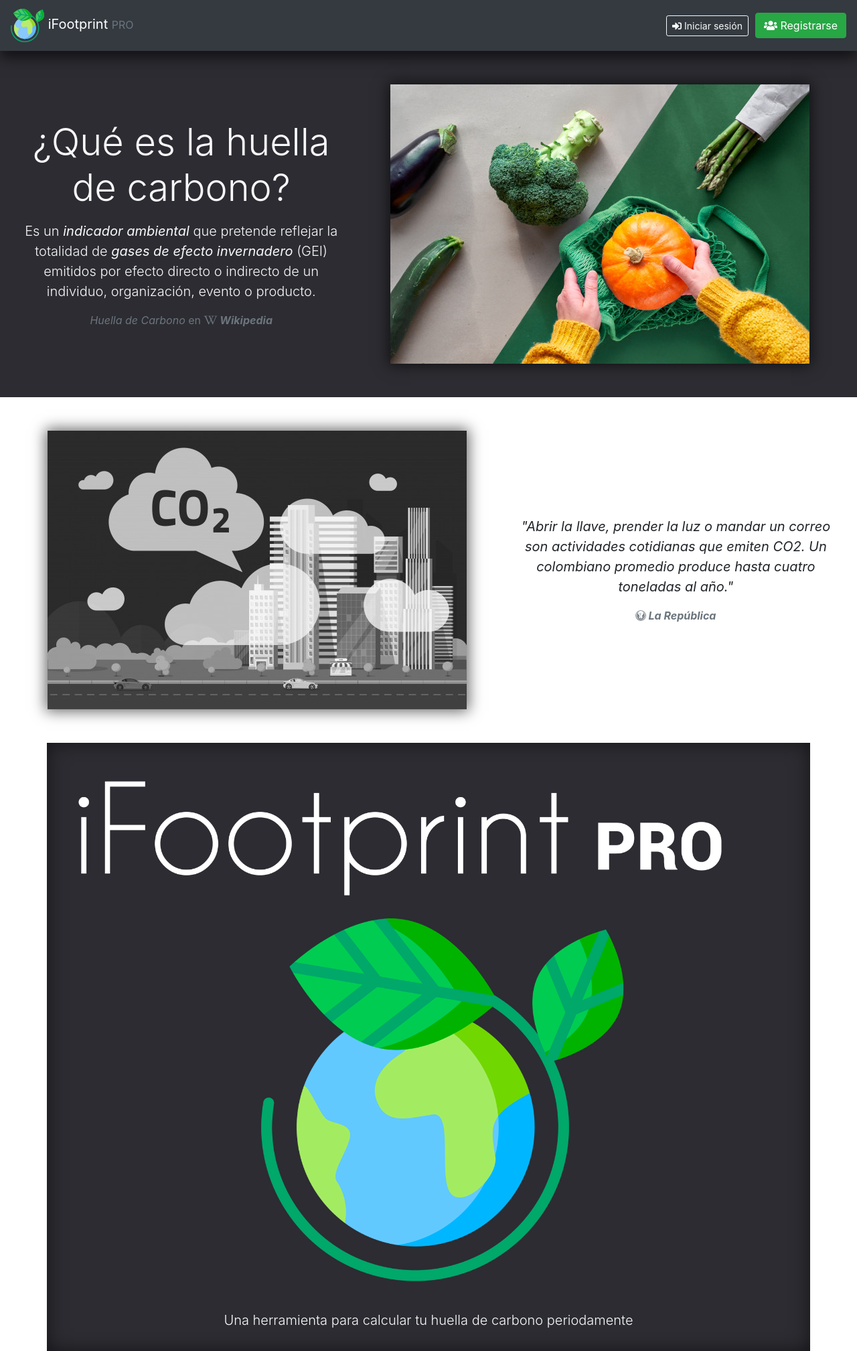
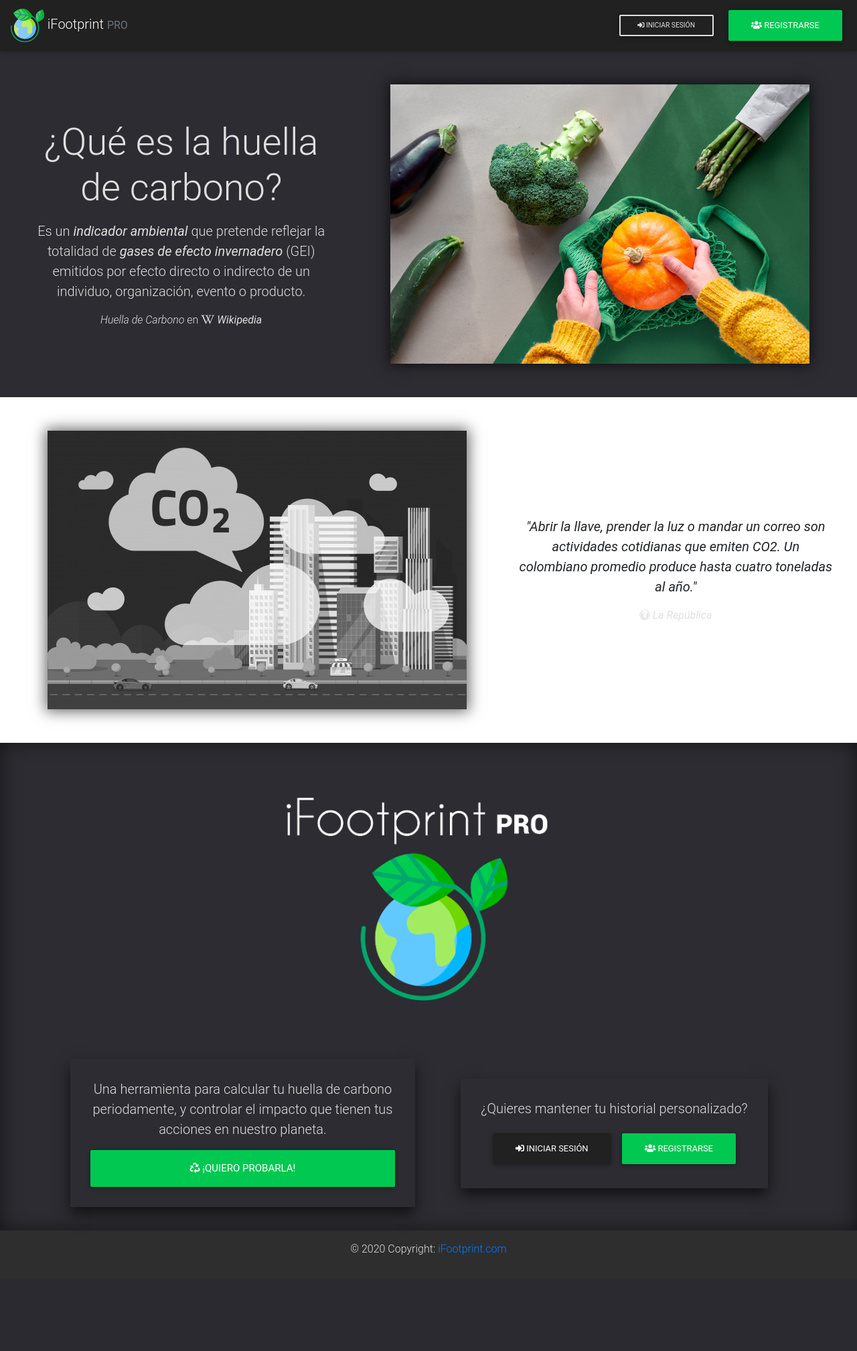
Before and after one commit to iRetray/HuellaDeCarbono, a PHP site: page / in a window 1280 px wide. Shown: the whole page at 67% size. After the commit the page ends 1873 px from the top, so only its background shows below. Run offline with PHP 8.4, Linux system fonts and the light colour scheme; some libraries are stand-ins or nearby versions.

Commit message:
Terminado index

```diff
--- a/paginaWeb/css/estilos.css
+++ b/paginaWeb/css/estilos.css
@@ -1,5 +1,9 @@
 ::-webkit-scrollbar {
     display: none;
+}
+
+.logoFoto {
+    background-color: aqua;
 }
 
 .separadoLeft {
@@ -24,6 +28,7 @@
     -webkit-box-shadow: inset 0px 0px 29px 0px rgba(0,0,0,0.54);
 -moz-box-shadow: inset 0px 0px 29px 0px rgba(0,0,0,0.54);
 box-shadow: inset 0px 0px 29px 0px rgba(0,0,0,0.54);
+
 }
 
 .textoCentral {
--- /dev/null
+++ b/paginaWeb/css/estilosPack2.css
@@ -0,0 +1,48 @@
+.generalVertical {
+    display: grid;
+    grid-template-rows: auto auto;
+    grid-template-columns: 1fr 1fr;
+    grid-template-areas:
+        "imagen imagen"
+        "texto1 texto2";
+}
+.generalVertical .imagenV {
+    grid-area: imagen;
+    max-width: 450px;
+    margin: auto;
+}
+.generalVertical .textoV1 {
+    grid-area: texto1;
+}
+.generalVertical .textoV2 {
+    grid-area: texto2;
+}
+
+.banners {
+    -webkit-box-shadow: 0px 10px 20px 0px rgba(0,0,0,0.6);
+    -moz-box-shadow: 0px 10px 20px 0px rgba(0,0,0,0.6);
+    box-shadow: 0px 10px 20px 0px rgba(0,0,0,0.6);
+    padding: 30px;
+}
+
+.imgCentrale {
+    margin-top: 50px;
+    margin-bottom: 50px;
+}
+
+.footerer {
+    background-color: #191919;
+}
+
+/* Configuración para el responsive movil */
+@media screen and (max-width: 800px){
+    .generalVertical {
+        display: grid;
+        grid-template-rows: auto auto auto;
+        grid-template-columns: 65fr 45fr;
+        grid-template-areas:
+            "imagen imagen"
+            "texto1 texto1"
+            "texto2 texto2";
+    }
+}
--- a/paginaWeb/index.html
+++ b/paginaWeb/index.html
@@ -6,8 +6,10 @@
 	<meta name="viewport" content="width=device-width, user-scalable=no, initial-scale=1.0, maximum-scale=1.0, minimum-scale=1.0">
 	<link rel="stylesheet" type="text/css" href="css/bootstrap.css">
 	<link rel="stylesheet" type="text/css" href="css/estilos.css">
+	<link rel="stylesheet" type="text/css" href="css/estilosPack2.css">
 	<script type="text/javascript" src="js/bootstrap.js"></script>
 	<script type="text/javascript" src="js/jquery-3.4.1.min.js"></script>
+	<link href="https://cdnjs.cloudflare.com/ajax/libs/mdbootstrap/4.18.0/css/mdb.min.css" rel="stylesheet">
 	<link rel="stylesheet" href="https://use.fontawesome.com/releases/v5.13.0/css/all.css" integrity="sha384-Bfad6CLCknfcloXFOyFnlgtENryhrpZCe29RTifKEixXQZ38WheV+i/6YWSzkz3V" crossorigin="anonymous">
 </head>
 <body>
@@ -61,12 +63,39 @@
 	</div>
 </div>
 
-<div class="container sombraInterna gris">
-	<center>
-		<img src="svg/logoFootBlanco.png" class="img-fluid">
-		<p class="lead text-light">Una herramienta para calcular tu huella de carbono periodamente</p>
-	</center>
+<div class="container-fluid sombraInterna gris">
+	<div class="generalVertical container">
+		<div class="imagenV">
+				<div>
+					<img src="svg/logoFootBlanco.png" class="img-fluid imgCentrale">
+				</div>
+		</div>
+		<div class="textoV1 textoCentral">
+			<div class="banners">
+				<center>
+					<p class="lead text-light">Una herramienta para calcular tu huella de carbono periodamente, y controlar el impacto que tienen tus acciones en nuestro planeta.</p>
+					<button type="button" class="btn btn-success btn-lg btn-block"><i class="fas fa-recycle"></i> ¡Quiero probarla!</button>
+				</center>
+			</div>
+		</div>
+		<div class="textoV2 textoCentral">
+			<div class="banners">
+				<center>
+				<p class="lead text-light">¿Quieres mantener tu historial personalizado?</p>
+				<button class="btn btn-dark" type="submit"><i class="fas fa-sign-in-alt"></i> Iniciar sesión</button>
+				<button class="btn btn-success" type="submit"><i class="fas fa-users"></i> Registrarse</button>
+				</center>
+			</div>
+		</div>
+	</div>
 </div>
+
+
+<footer class="textLight">
+	<div class="footer-copyright text-center py-3 elegant-color"><p class="text-light">  © 2020 Copyright:
+	  <a href="https://mdbootstrap.com/"> iFootprint.com</a></p>
+	</div>
+</footer>
 
 </body>
 </html>
```
Also changed, not shown: paginaWeb/svg/banner.png (added), 1 other file.
